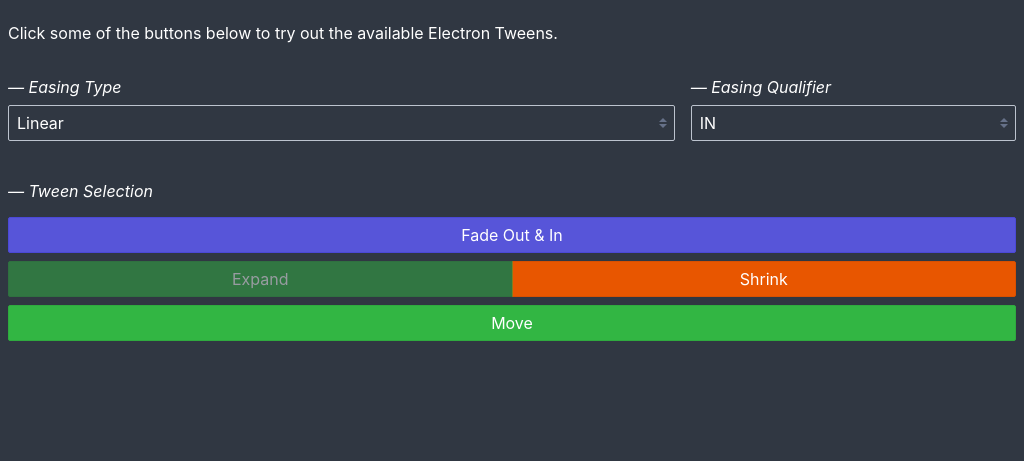
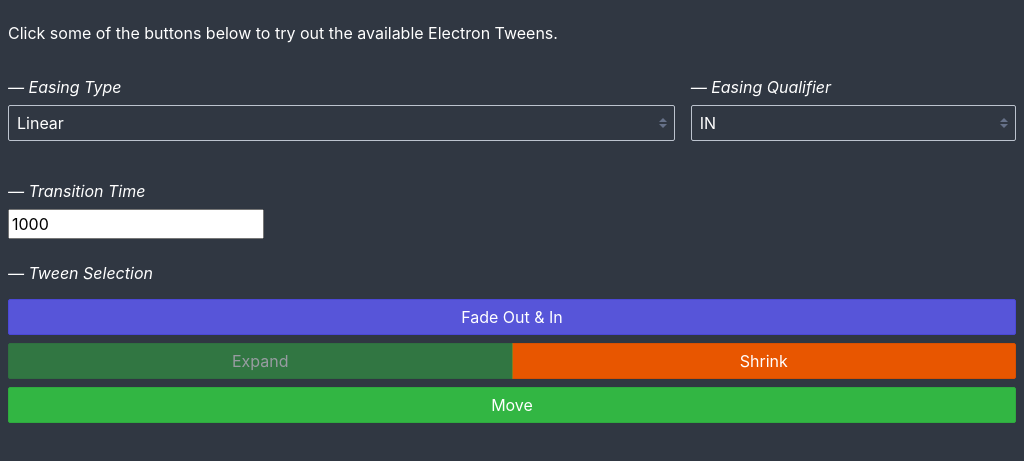
Before and after one commit to rroessler/electron-tween, an Electron app: page electron-tween-demo/index.html in a window 1024 px wide. Shown: the part 95-556 px from the top of the page. Drawn offline with nearby package versions, Linux system fonts and the light colour scheme.

Commit message:
Updated demo in line with changes to main library. Also added time input.

```diff
--- a/electron-tween-demo/example.js
+++ b/electron-tween-demo/example.js
@@ -21,8 +21,13 @@ function HandleButtonClick(btn) {
     btn.disabled = true;
     const win = BrowserWindow.getFocusedWindow();
 
-    // retrieve the easing type
+    // retrieve the easing type and transition time
     const easing = document.getElementById('easing').value + '_' + document.getElementById('easing-qualifier').value;
+    const time = parseInt(document.getElementById('transition-time').value);
+
+    if (time === NaN || time <= 0) {
+        console.warning('The transition time given is either invalid or <= 0. This will result in a runtime error.');
+    }
 
     // switch based on button chosen
     switch (btn.id.toUpperCase()) {
@@ -32,6 +37,7 @@ function HandleButtonClick(btn) {
                 ElectronTWEEN.FadeOut({
                     win,
                     easing,
+                    time,
                     onComplete: () => {
                         resolve();
                     }
@@ -40,6 +46,7 @@ function HandleButtonClick(btn) {
                 ElectronTWEEN.FadeIn({
                     win,
                     easing,
+                    time,
                     onComplete: () => {
                         btn.disabled = false;
                     }
@@ -53,9 +60,10 @@ function HandleButtonClick(btn) {
 
             new Promise(resolve => {
                 ElectronTWEEN.Move({
-                    from: { x: startX, y: startY },
+                    win,
                     to: { x: 0, y: 0 },
                     easing,
+                    time,
                     onComplete: () => {
                         resolve();
                     }
@@ -63,7 +71,9 @@ function HandleButtonClick(btn) {
             }).then(() => {
                 return new Promise(resolve => {
                     ElectronTWEEN.Move({
+                        win,
                         easing,
+                        time,
                         onComplete: () => {
                             resolve();
                         }
@@ -71,9 +81,11 @@ function HandleButtonClick(btn) {
                 });
             }).then(() => {
                 ElectronTWEEN.Move({
+                    win,
                     from: { x: 250, y: 250 },
                     to: { x: startX, y: startY },
                     easing,
+                    time,
                     onComplete: () => {
                         btn.disabled = false;
                     }
@@ -83,9 +95,10 @@ function HandleButtonClick(btn) {
         case 'EXPAND':
             // expects to be from the renderer process
             ElectronTWEEN.Resize({
-                from: { x: 640, y: 480 },
+                win,
                 to: { x: 1024, y: 768 },
                 easing,
+                time,
                 onComplete: () => {
                     document.getElementById('shrink').disabled = false;
                 }
@@ -94,7 +107,9 @@ function HandleButtonClick(btn) {
         case 'SHRINK':
             // expects to be from the renderer process
             ElectronTWEEN.Resize({
+                win,
                 easing,
+                time,
                 onComplete: () => {
                     document.getElementById('expand').disabled = false;
                 }
--- a/electron-tween-demo/index.html
+++ b/electron-tween-demo/index.html
@@ -63,10 +63,22 @@
                             style="background-color: #303742!important;">
                         <option value="IN">IN</option>
                         <option value="OUT">OUT</option>
-                        <option value="IN_OUT">In & Out</option>
+                        <option value="IN_OUT">IN & OUT</option>
                     </select>
                 </div>
             </div>
+        </div>
+
+        <div class="form-group mt-2 pt-2">
+            <label class="form-label">
+                <i>&mdash; Transition Time</i>
+            </label>
+            <input id="transition-time"
+                   label="Time the total tween takes (eg: 1000)..."
+                   min="0"
+                   step="1"
+                   type="number"
+                   value="1000" />
         </div>
 
         <div class="form-group mt-2 pt-2">
```
